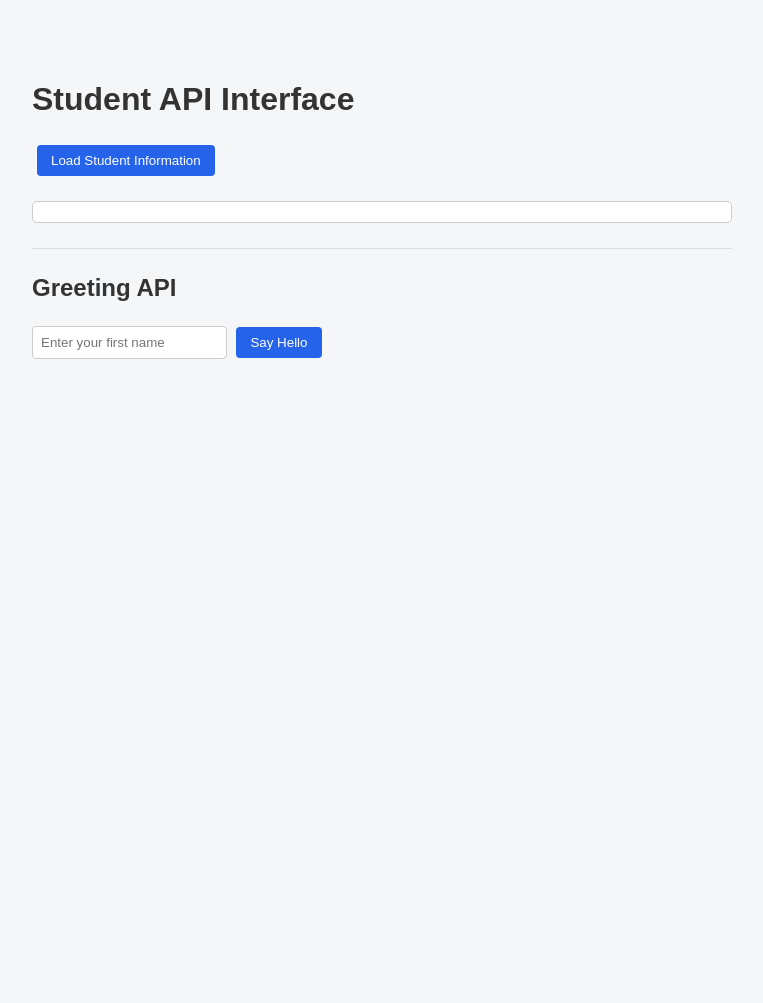
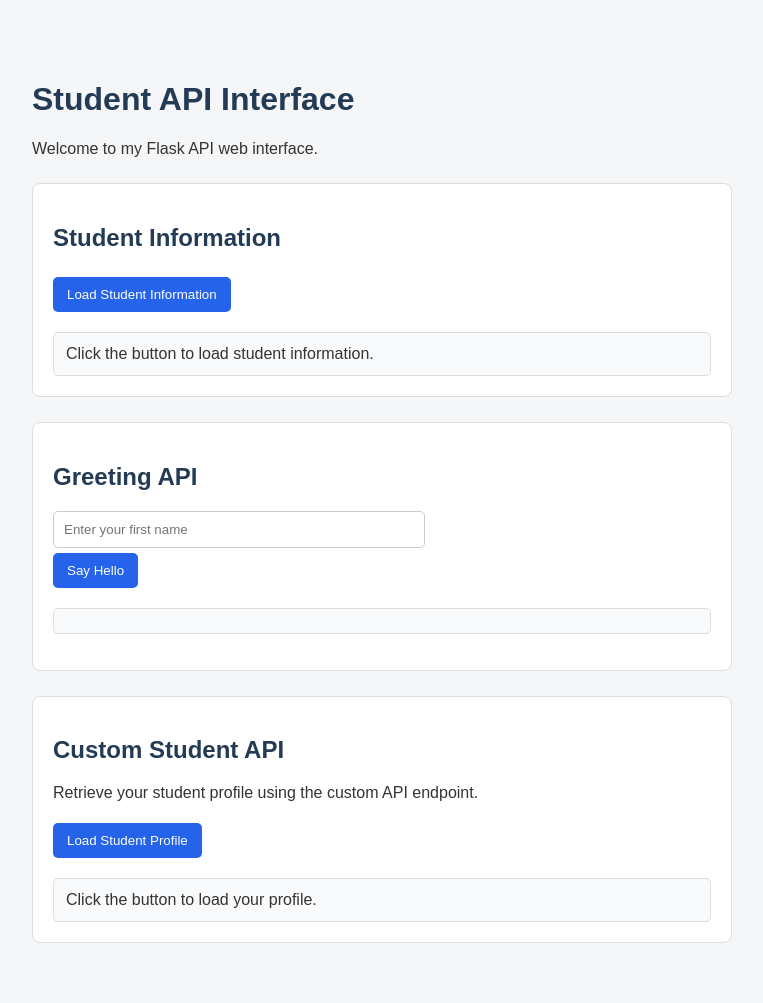
Before and after one commit to gubacjizamae-prog/Jiza-Mae-Gubac, a Flask app: page / in a window 1280 px wide. Shown: the whole page, without its empty margins (258-1021 px from the left). Before the commit the page ends 359 px from the top, so only its background shows below. Run offline with Flask 3, Linux system fonts and the light colour scheme.

Commit message:
Update student API web interface

```diff
--- a/templates/index.html
+++ b/templates/index.html
@@ -12,20 +12,29 @@
             margin: 40px auto;
             padding: 20px;
             background-color: #f4f6f8;
+            color: #333;
         }
 
         h1, h2 {
-            color: #333333;
+            color: #243b55;
+        }
+
+        .section {
+            margin-top: 25px;
+            padding: 20px;
+            background-color: white;
+            border: 1px solid #ddd;
+            border-radius: 8px;
         }
 
         button {
-            padding: 8px 14px;
-            margin: 5px;
+            padding: 10px 14px;
+            margin: 5px 0;
             cursor: pointer;
             background-color: #2563eb;
             color: white;
             border: none;
-            border-radius: 4px;
+            border-radius: 5px;
         }
 
         button:hover {
@@ -33,90 +42,131 @@
         }
 
         input {
-            padding: 8px;
-            border: 1px solid #cccccc;
-            border-radius: 4px;
+            padding: 10px;
+            width: 90%;
+            max-width: 350px;
+            border: 1px solid #ccc;
+            border-radius: 5px;
         }
 
-        #result {
-            margin-top: 20px;
-            padding: 10px;
-            border: 1px solid #cccccc;
+        #result, #greeting, #customResult {
+            margin-top: 15px;
+            padding: 12px;
+            background-color: #f8fafc;
+            border: 1px solid #ddd;
             border-radius: 5px;
-            background-color: white;
-        }
-
-        #greeting {
-            margin-top: 15px;
-            padding: 10px;
-            color: #166534;
-            font-weight: bold;
-        }
-
-        hr {
-            margin: 25px 0;
-            border: 0;
-            border-top: 1px solid #dddddd;
+            overflow-wrap: anywhere;
         }
     </style>
 </head>
 
 <body>
     <h1>Student API Interface</h1>
+    <p>Welcome to my Flask API web interface.</p>
 
-    <button onclick="loadStudent()">Load Student Information</button>
+    <div class="section">
+        <h2>Student Information</h2>
+        <button onclick="loadStudent()">Load Student Information</button>
+        <div id="result">Click the button to load student information.</div>
+    </div>
 
-    <div id="result"></div>
+    <div class="section">
+        <h2>Greeting API</h2>
+        <input type="text" id="nameInput" placeholder="Enter your first name">
+        <br>
+        <button onclick="sayHello()">Say Hello</button>
+        <p id="greeting"></p>
+    </div>
 
-    <hr>
-
-    <h2>Greeting API</h2>
-
-    <input type="text" id="nameInput" placeholder="Enter your first name">
-    <button onclick="sayHello()">Say Hello</button>
-
-    <p id="greeting"></p>
+    <div class="section">
+        <h2>Custom Student API</h2>
+        <p>Retrieve your student profile using the custom API endpoint.</p>
+        <button onclick="loadCustomData()">Load Student Profile</button>
+        <div id="customResult">Click the button to load your profile.</div>
+    </div>
 
     <script>
-        function loadStudent() {
-            fetch('/student')
-                .then(response => {
-                    if (!response.ok) {
-                        throw new Error('Failed to load student information');
-                    }
-                    return response.json();
-                })
-                .then(data => {
-                    document.getElementById('result').innerHTML =
-                        '<p><b>Student ID:</b> ' + data.student_id + '</p>' +
-                        '<p><b>Name:</b> ' + data.name + '</p>' +
-                        '<p><b>Program:</b> ' + data.program + '</p>' +
-                        '<p><b>Year:</b> ' + data.year + '</p>' +
-                        '<p><b>Section:</b> ' + data.section + '</p>';
-                })
-                .catch(error => {
-                    document.getElementById('result').textContent =
-                        'Unable to retrieve student information.';
+        async function loadStudent() {
+            const result = document.getElementById('result');
+            result.textContent = 'Loading student information...';
+
+            try {
+                const response = await fetch('/student');
+
+                if (!response.ok) {
+                    throw new Error('Request failed');
+                }
+
+                const data = await response.json();
+
+                result.replaceChildren();
+
+                const fields = [
+                    ['Student ID', data.student_id],
+                    ['Name', data.name],
+                    ['Program', data.program],
+                    ['Year', data.year],
+                    ['Section', data.section]
+                ];
+
+                fields.forEach(([label, value]) => {
+                    const p = document.createElement('p');
+                    const strong = document.createElement('strong');
+
+                    strong.textContent = label + ': ';
+                    p.appendChild(strong);
+                    p.appendChild(
+                        document.createTextNode(value ?? 'Not available')
+                    );
+
+                    result.appendChild(p);
                 });
+            } catch (error) {
+                result.textContent = 'Unable to retrieve student information.';
+            }
         }
 
-        function sayHello() {
+        async function sayHello() {
             const name = document.getElementById('nameInput').value.trim();
+            const greeting = document.getElementById('greeting');
 
-            fetch('/hello?name=' + encodeURIComponent(name))
-                .then(response => {
-                    if (!response.ok) {
-                        throw new Error('Failed to retrieve greeting');
-                    }
-                    return response.json();
-                })
-                .then(data => {
-                    document.getElementById('greeting').innerText = data.message;
-                })
-                .catch(error => {
-                    document.getElementById('greeting').innerText =
-                        'Unable to retrieve greeting.';
-                });
+            greeting.textContent = 'Loading greeting...';
+
+            try {
+                const response = await fetch(
+                    '/hello?name=' + encodeURIComponent(name)
+                );
+
+                if (!response.ok) {
+                    throw new Error('Request failed');
+                }
+
+                const data = await response.json();
+                greeting.textContent = data.message;
+            } catch (error) {
+                greeting.textContent = 'Unable to retrieve greeting.';
+            }
+        }
+
+        async function loadCustomData() {
+            const output = document.getElementById('customResult');
+            output.textContent = 'Loading student profile...';
+
+            try {
+                // Example endpoint: replace this with your actual
+                // Laboratory Activity 4 custom endpoint if different.
+                const response = await fetch('/student');
+
+                if (!response.ok) {
+                    throw new Error('Request failed');
+                }
+
+                const data = await response.json();
+
+                output.textContent = JSON.stringify(data, null, 2);
+            } catch (error) {
+                output.textContent = 'Unable to retrieve student profile.';
+            }
         }
     </script>
 </body>
```
